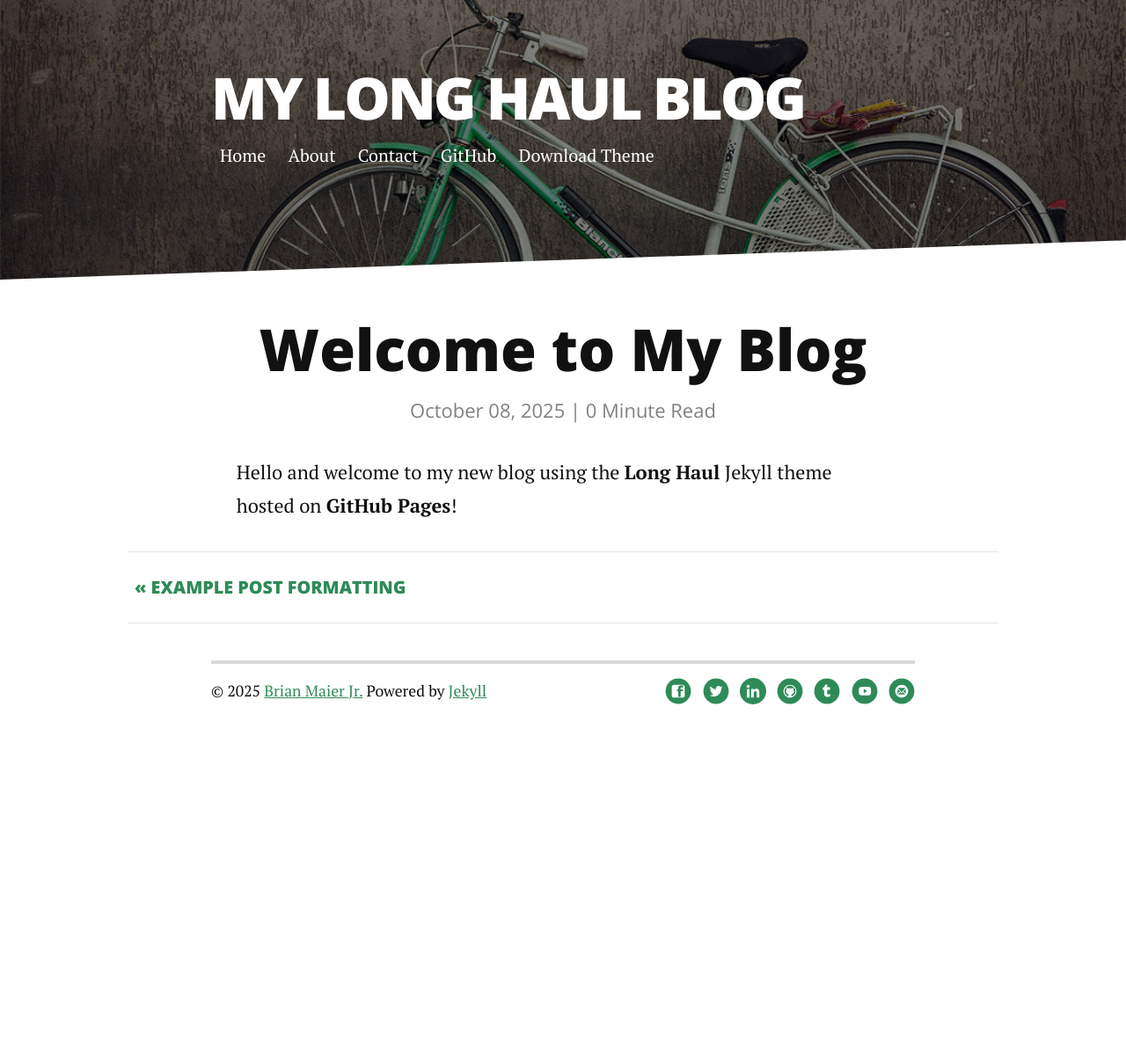
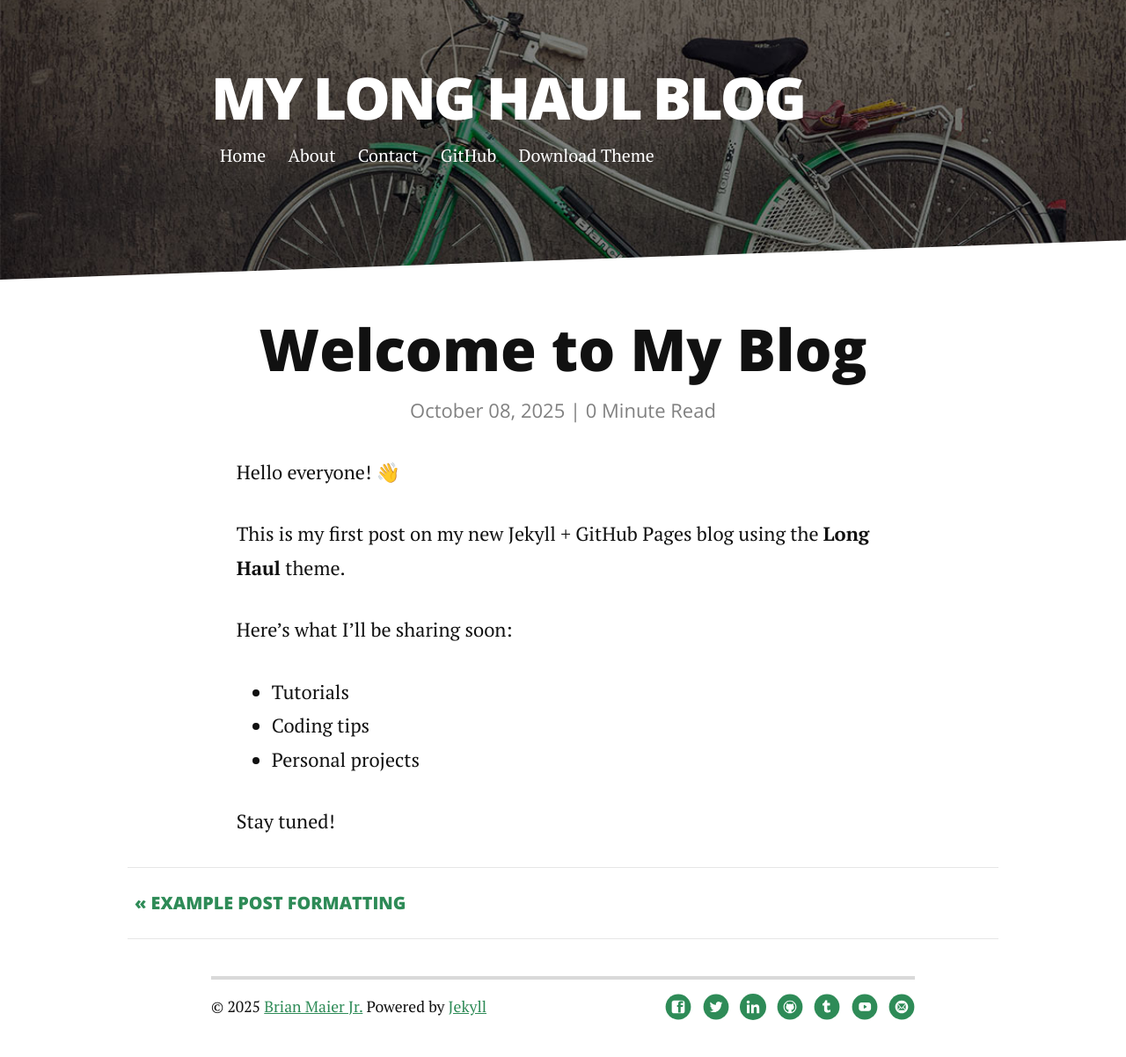
Before and after one commit to WynFox/WynFox.github.io, a Jekyll site: the page built from _posts/2025-10-08-welcome-to-my-blog.md, in a window 1280 px wide. Shown: the whole page at 88% size. Built offline with Jekyll 4.4.1, drawn with Linux system fonts in a browser that asks for light colours; nearby versions of some CDN libraries; comment, search, counter and statistics services are not loaded; before the commit the page ends 900 px from its top, so only the background shows below that.

Commit message:
Update 2025-10-08-welcome-to-my-blog.md

```diff
--- a/_posts/2025-10-08-welcome-to-my-blog.md
+++ b/_posts/2025-10-08-welcome-to-my-blog.md
@@ -1,5 +1,17 @@
 ---
 layout: post
 title: "Welcome to My Blog"
+date: 2025-10-08 12:00:00 +0800
+author: Your Name
 ---
-Hello and welcome to my new blog using the **Long Haul** Jekyll theme hosted on **GitHub Pages**!
+
+Hello everyone! 👋
+
+This is my first post on my new Jekyll + GitHub Pages blog using the **Long Haul** theme.
+
+Here’s what I’ll be sharing soon:
+- Tutorials
+- Coding tips
+- Personal projects
+
+Stay tuned!
```
